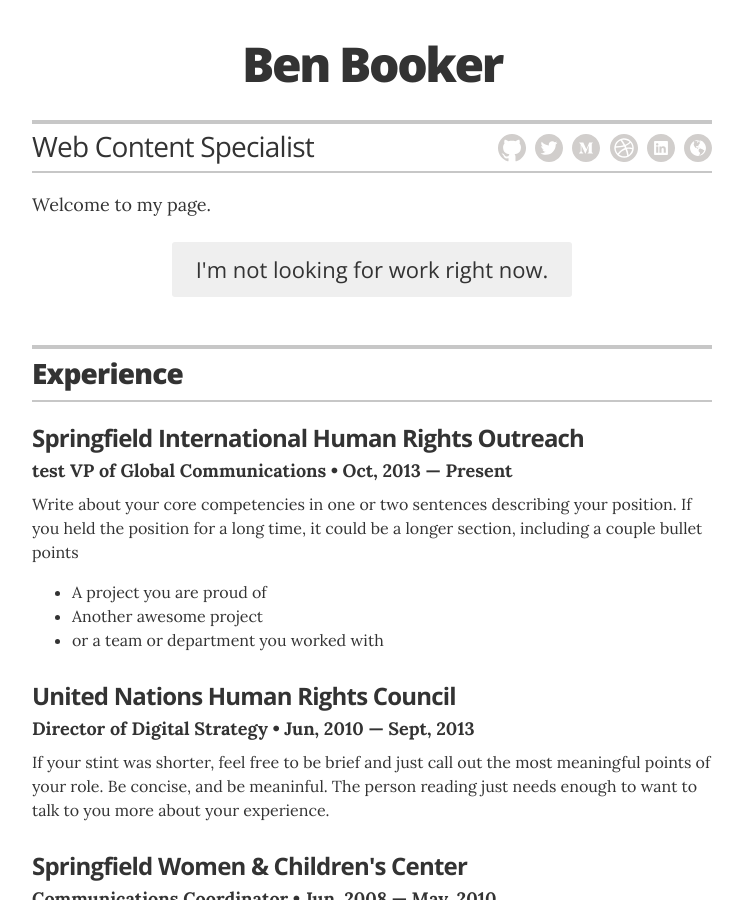
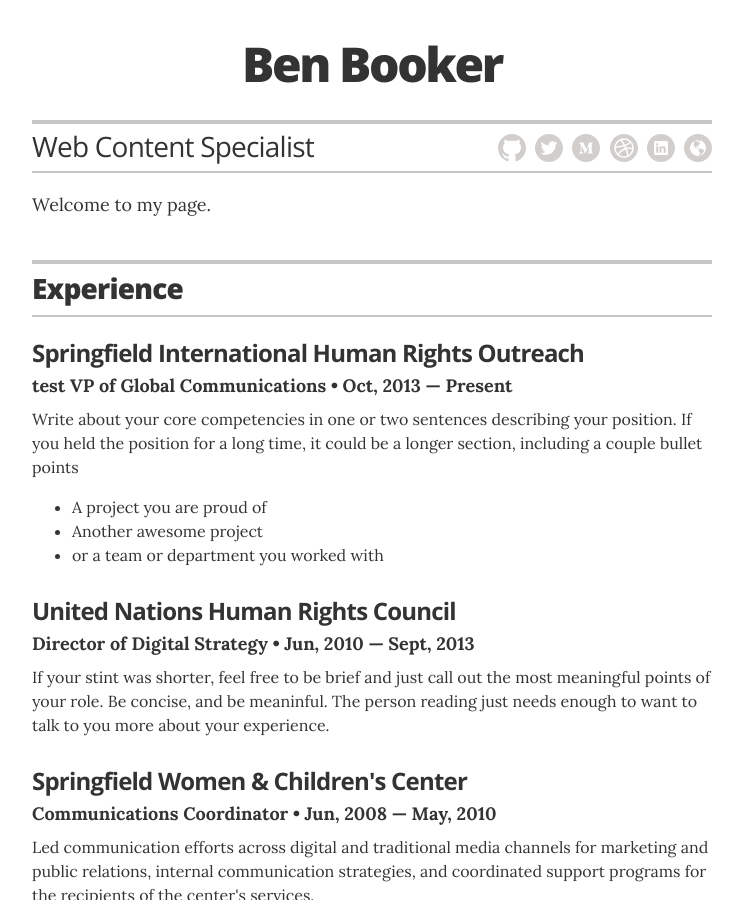
Before and after one commit to bbooker5/about, a Jekyll site: the page built from index.html, in a window 1280 px wide and 900 px high. Shown: the whole window, without its empty margins (268-1011 px from the left). Built offline with Jekyll 4.4.1, drawn with Linux system fonts in a browser that asks for light colours; some of the changed lines change nothing that is shown.

Commit message:
Update _config.yml

```diff
--- a/_config.yml
+++ b/_config.yml
@@ -29,7 +29,7 @@ resume_header_intro: "<p>Welcome to my page.</p>"
 # "no" to display an "I'm not looking for work" message,
 # or remove the resume_looking_for_work option entirely
 # to leave blank
-resume_looking_for_work:        "no"
+# resume_looking_for_work:        "no"
 
 # Decide which sections to use
 # comment out to hide
```
